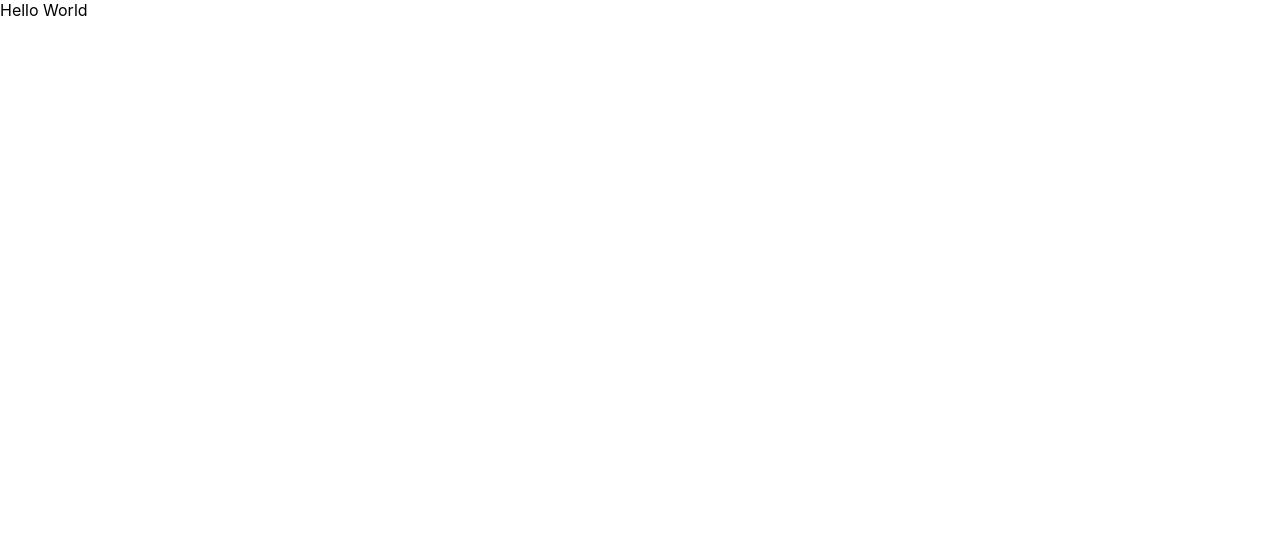
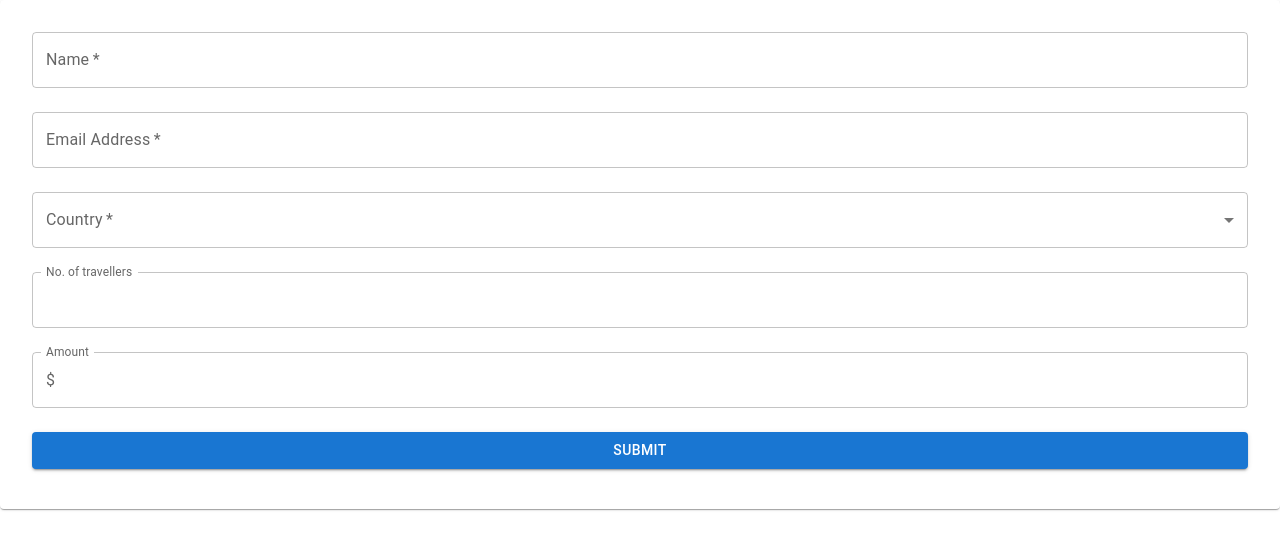
Before and after one commit to Rasigaselvam/Travelopia, a React (Create React App) app: page / in a window 1280 px wide. Shown: the top 550 px of the page. Built offline with nearby package versions, Linux system fonts and the light colour scheme.

Commit message:
staic form created

```diff
--- a/package.json
+++ b/package.json
@@ -14,6 +14,7 @@
     "@testing-library/user-event": "^13.5.0",
     "react": "^18.2.0",
     "react-dom": "^18.2.0",
+    "react-router-dom": "^6.8.1",
     "react-scripts": "5.0.1",
     "styled-components": "^5.3.6",
     "web-vitals": "^2.1.4"
--- a/src/App.js
+++ b/src/App.js
@@ -1,9 +1,15 @@
-
+import React from 'react';
+import { Route, Routes } from 'react-router-dom';
+import Booking from './Booking/booking';
 
 function App() {
   return (
-    <div className="App">
-      Hello World
+    <div>
+        <div className="container mx-auto px-2 max-w-5xl pt-10 md:pt-32">
+      <Routes>
+        <Route path="/" element={<Booking />} />
+      </Routes>
+    </div>
     </div>
   );
 }
--- /dev/null
+++ b/src/Booking/booking.js
@@ -0,0 +1,48 @@
+import React from 'react';
+import Card from '@mui/material/Card';
+import CardContent from '@mui/material/CardContent';
+import Button from '@mui/material/Button';
+import { FormControl, InputAdornment, InputLabel, MenuItem, OutlinedInput, TextField } from '@mui/material';
+import Stack from '@mui/material/Stack';
+
+const Booking = (): any => {
+
+    return (
+      <div>
+    <Card sx={{ minWidth: 275 }}>
+      <CardContent>
+      <form>
+      <Stack m={2} spacing={3}>
+        <TextField label="Name" required/>
+        <TextField label="Email Address" required/>
+        <TextField select label="Country" required >
+          <MenuItem value="india">India</MenuItem>
+          <MenuItem value="africa">Africa</MenuItem>
+          <MenuItem value="europe">Europe</MenuItem>
+        </TextField>
+        <TextField
+          label="No. of travellers"
+          type="number"
+          InputLabelProps={{
+            shrink: true,
+          }}
+        />
+        <FormControl fullWidth sx={{ m: 1 }}>
+          <InputLabel htmlFor="outlined-adornment-amount">Amount</InputLabel>
+          <OutlinedInput
+            id="outlined-adornment-amount"
+            startAdornment={<InputAdornment position="start">$</InputAdornment>}
+            label="Amount"
+          />
+        </FormControl>
+        <Button variant="contained" type="submit">
+          submit
+        </Button>
+      </Stack>
+    </form>
+      </CardContent>
+    </Card>
+      </div>
+    )
+}
+export default Booking;
--- a/src/index.js
+++ b/src/index.js
@@ -3,11 +3,14 @@ import ReactDOM from 'react-dom/client';
 import './index.css';
 import App from './App';
 import reportWebVitals from './reportWebVitals';
+import { BrowserRouter } from 'react-router-dom';
 
 const root = ReactDOM.createRoot(document.getElementById('root'));
 root.render(
   <React.StrictMode>
+     <BrowserRouter>
     <App />
+    </BrowserRouter>
   </React.StrictMode>
 );
 
```
Also changed, not shown: 1 other file (tests, documents, lock files or other folders).
